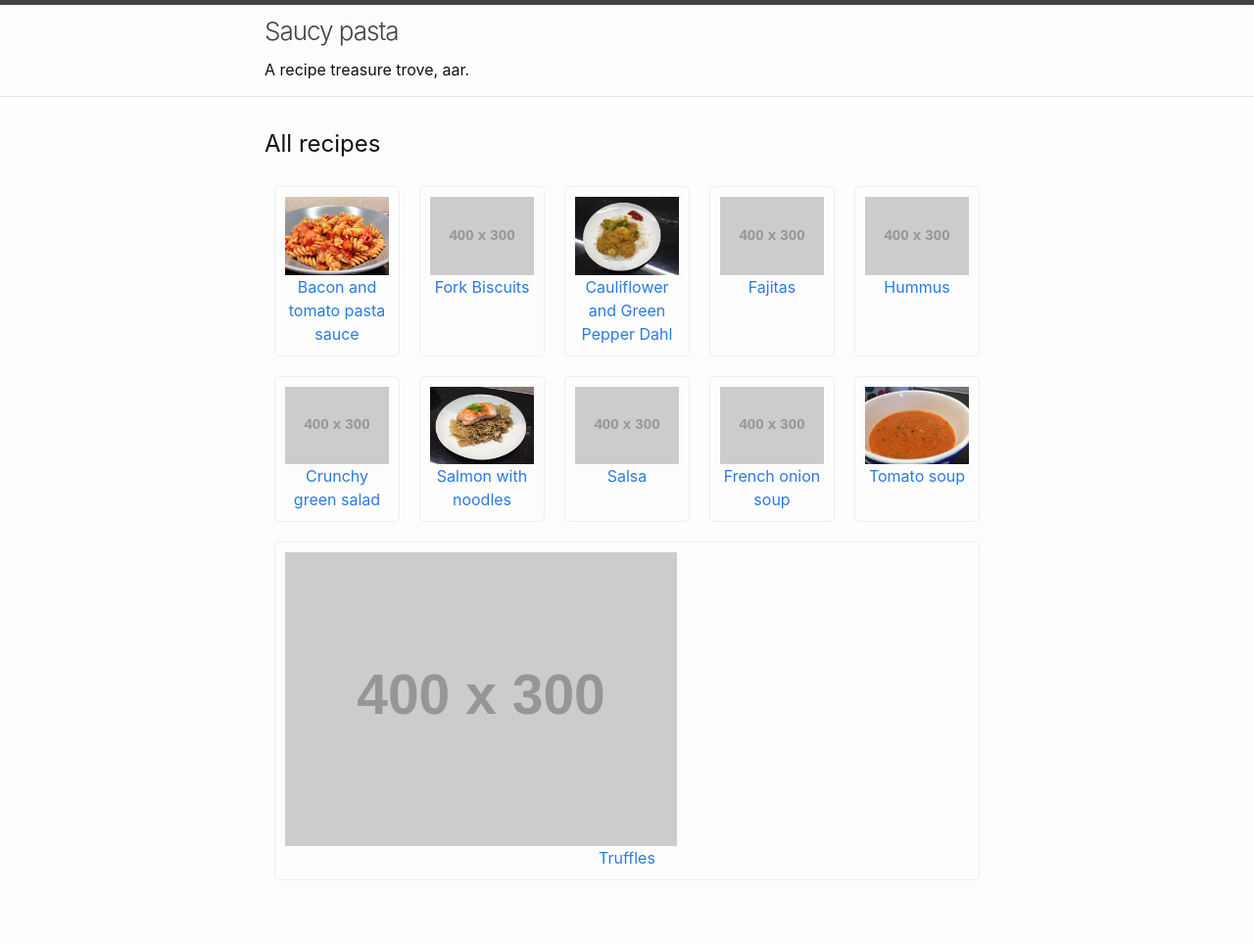
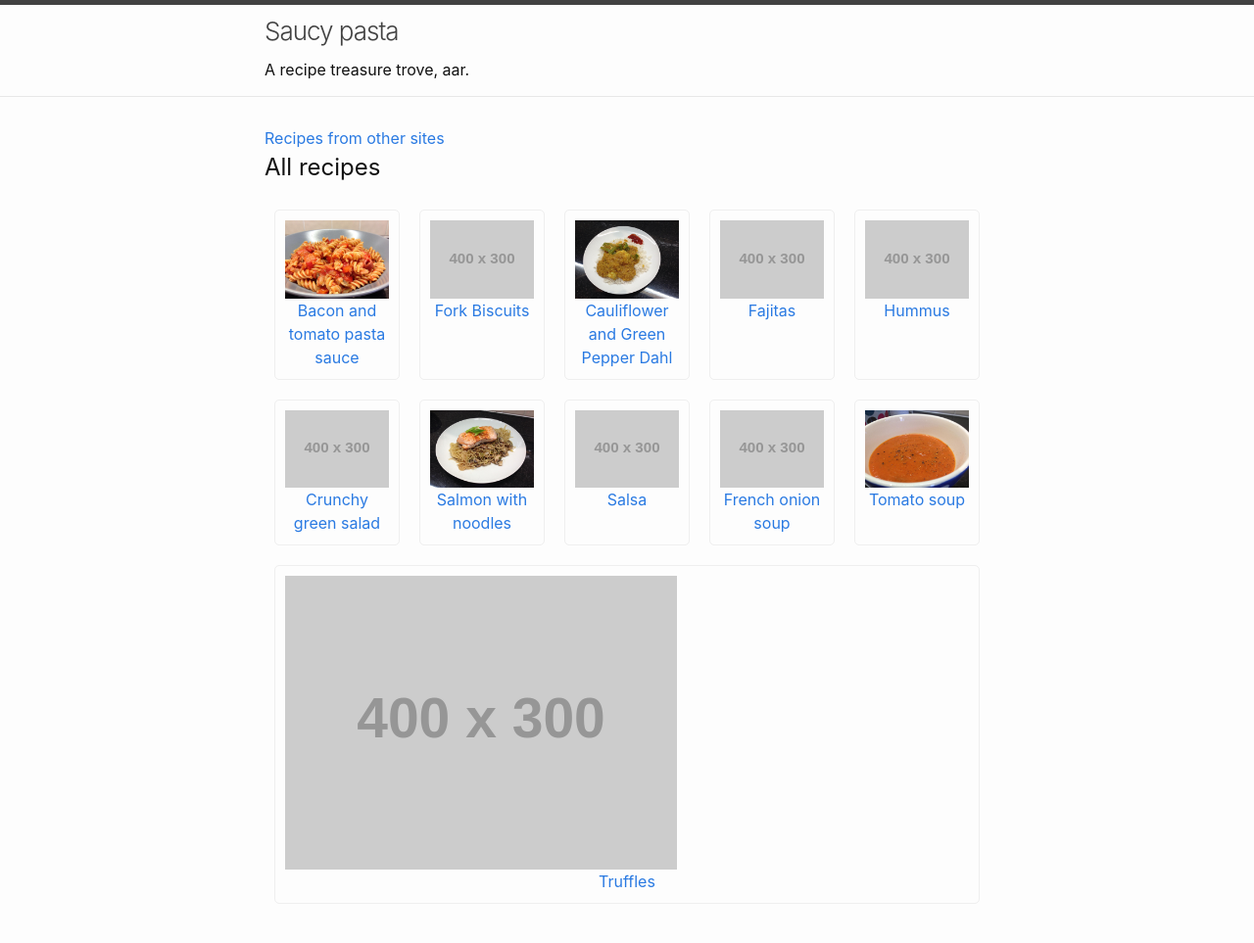
Before and after one commit to ac5/recipes, a Jekyll site: the page built from index.html, in a window 1280 px wide. Shown: the whole page at 98% size. Built offline with Jekyll 4.4.1, drawn with Linux system fonts in a browser that asks for light colours; before the commit the page ends 939 px from its top, so only the background shows below that.

Commit message:
Update homepage

```diff
--- a/index.html
+++ b/index.html
@@ -3,4 +3,6 @@ layout: default
 title: Homepage
 ---
 
+<a href="{{"/recipes-from-other-sites.html" | prepend:site.baseurl}}">Recipes from other sites</a>
+
 {%- include list.html -%}
```
